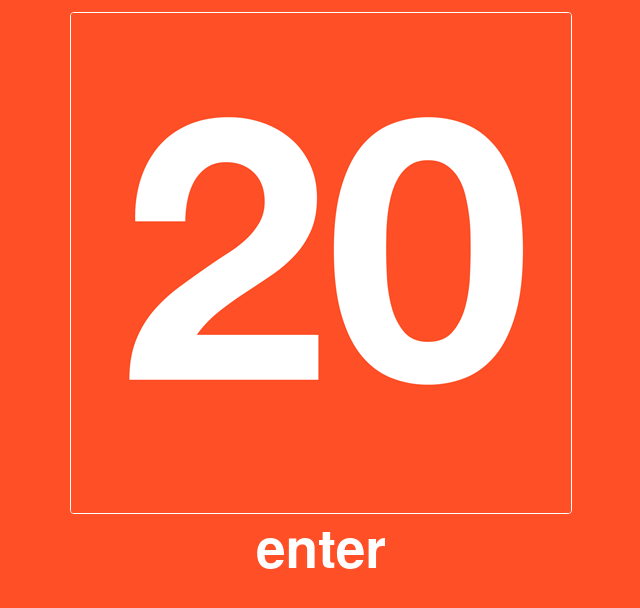
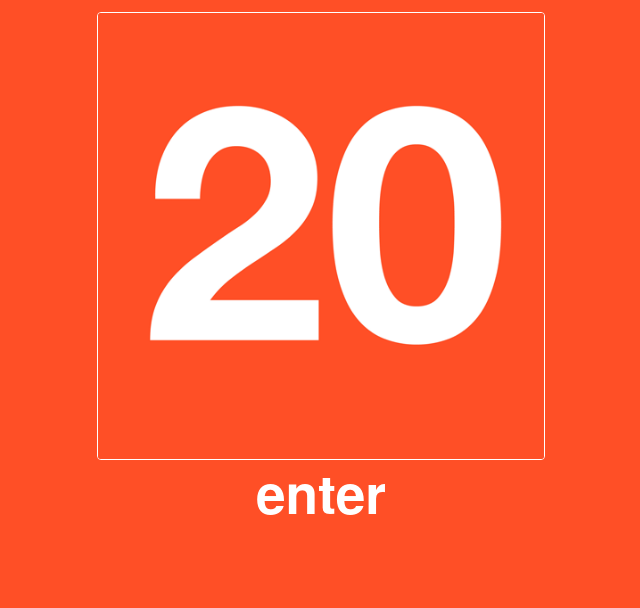
Before and after one commit to afishmandesign/afishmandesign.github.io, a Jekyll site: the page built from 2021/index.html, in a window 1280 px wide. Shown: the top 608 px of the page, without its empty margins (319-959 px from the left). Built offline with Jekyll 4.4.1, drawn with Linux system fonts in a browser that asks for light colours.

Commit message:
Gif size

```diff
--- a/2021/index.html
+++ b/2021/index.html
@@ -5,7 +5,7 @@ title: afishmandesign 2021
 <div class="row justify-content-md-center">
     <div class="col-lg-6">
         <a href="/">
-            <img class="img-fluid rounded mx-auto d-block" src="/imgs/gif/2021_web.gif"  style="border: 1px solid white;" alt="">
+            <img class="img-fluid rounded mx-auto d-block" src="/imgs/gif/2021_web.gif" style="border: 1px solid white; max-width:70%;" alt="">
         </a>
     </div>
 </div>
--- a/css/main.css
+++ b/css/main.css
@@ -88,7 +88,8 @@ footer a:hover{
 
 .gif-word a {
   color: white;
-  font-size: 40pt;
+  font-size: 30pt;
+  font-size: 12vw;
   text-align:center;
 }
 
@@ -341,4 +342,8 @@ p.hover-3-description {
   .hover-text {
     font-size: 14pt;
   }
+
+  .gif-word a {
+    font-size: 40pt;
+  }
 }
```
